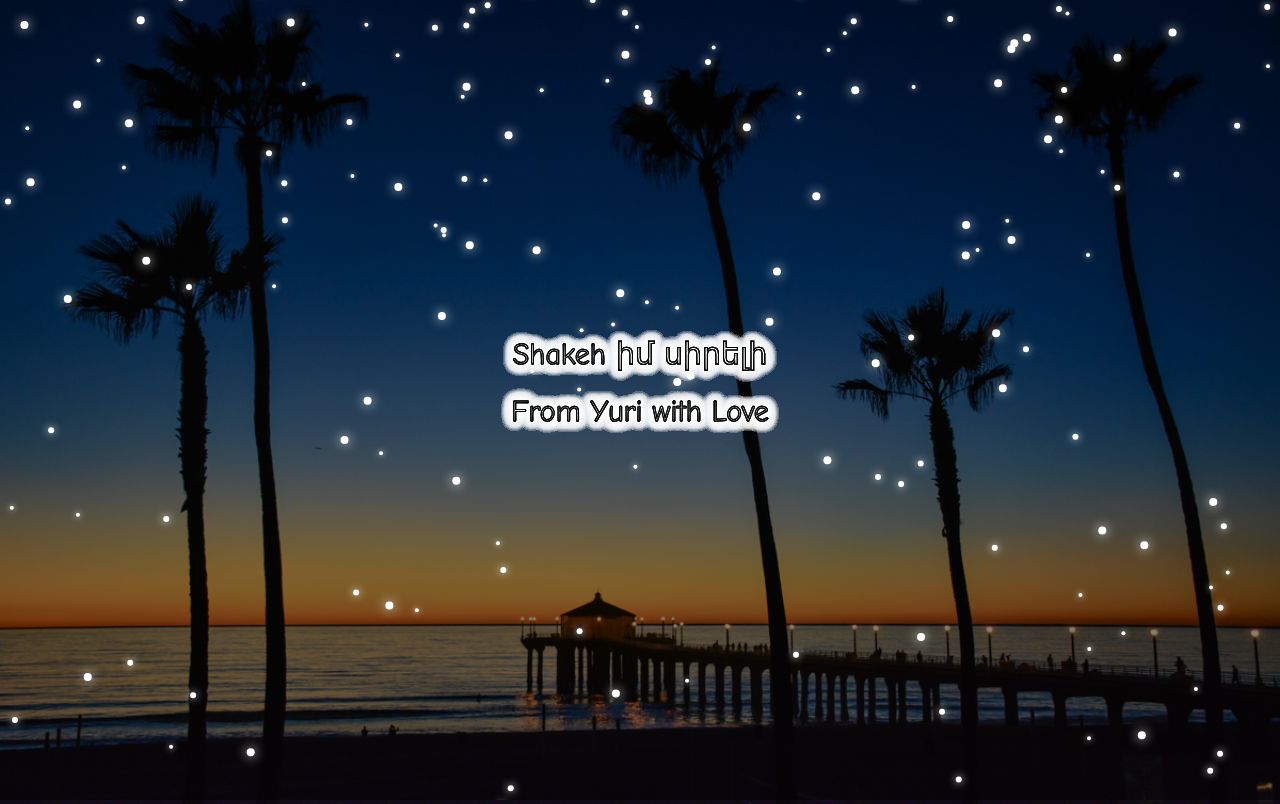
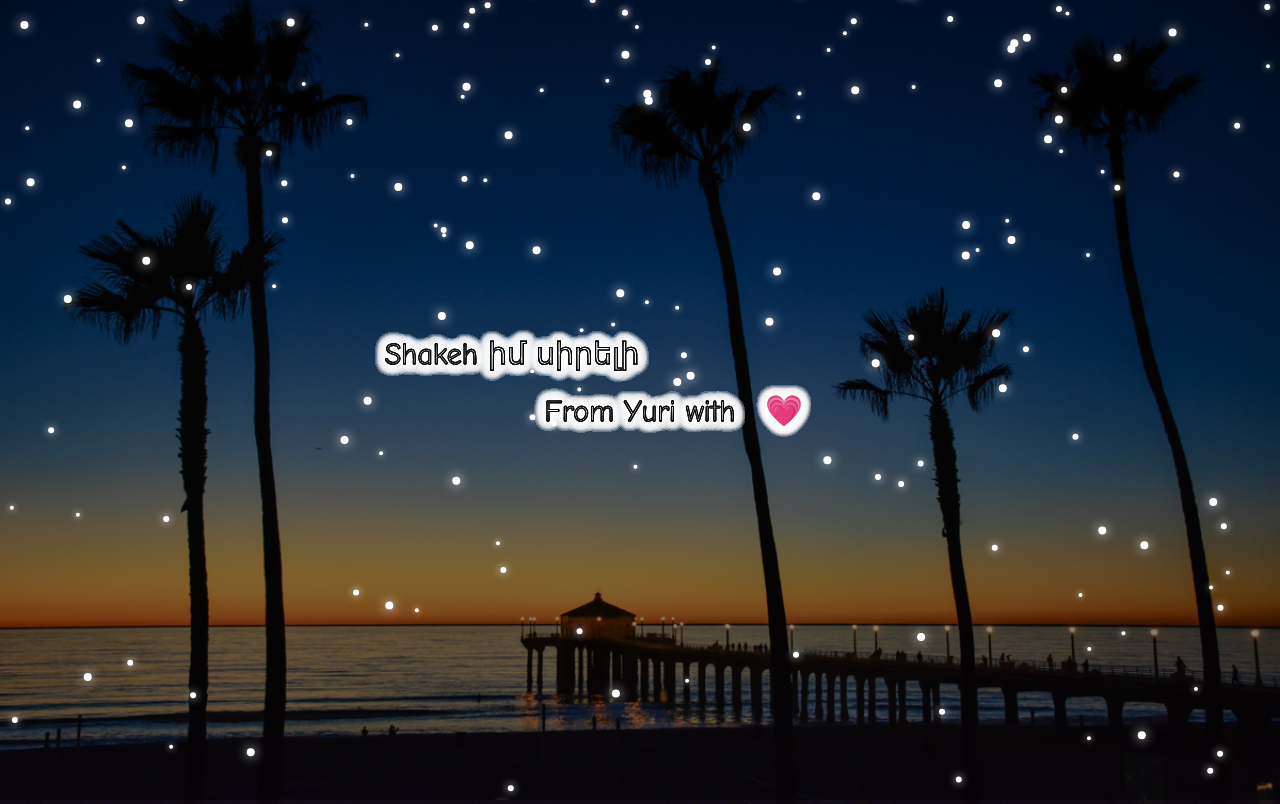
Before and after one commit to YKalashnikov/New-Year-Greeting, a plain HTML site: page index.html in a window 1280 px wide. Drawn offline with Linux system fonts and the light colour scheme.

Commit message:
font image

```diff
--- a/index.js
+++ b/index.js
@@ -37,9 +37,9 @@ motionObj.prototype.render = function (){
     ctx.font="30px Comic Sans MS";
     ctx.strokeText("Shakeh իմ սիրելի",
 
-     canvas.width/2, canvas.height/2.2);
-     ctx.strokeText("From Yuri with Love",
-     canvas.width/2, canvas.height/1.9);
+     canvas.width/2.5, canvas.height/2.2);
+     ctx.strokeText("From Yuri with   💗",
+     canvas.width/1.9, canvas.height/1.9);
     ctx.textAlign = "center";
   ctx.beginPath();
   ctx.shadowBlur = this.r * 3;
--- a/style.css
+++ b/style.css
@@ -7,10 +7,11 @@
     background-image: url(./manhatan.jpeg);
     background-position: center center;
     background-size: cover;
-
+    background-repeat: no-repeat;
   }
   body {
     height: 100%;
     overflow: hidden;
     background-color: rgba(0,0,0,0.5);
+
   }
```
